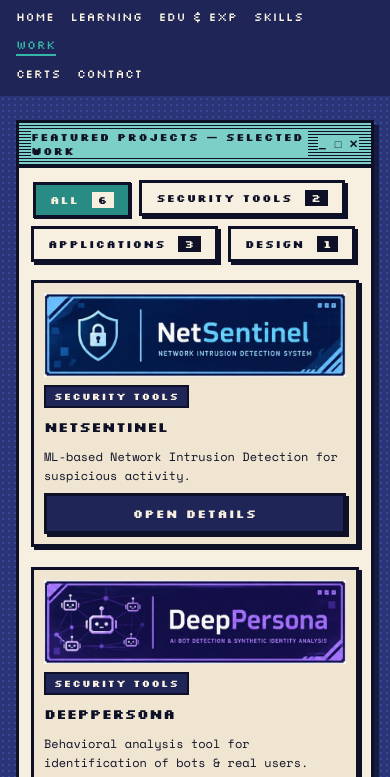
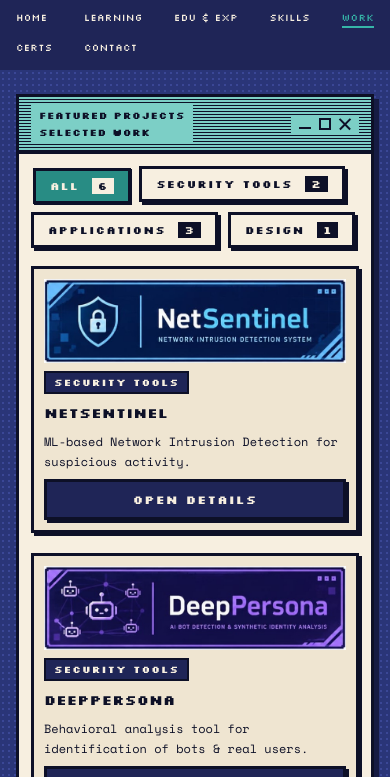
Before and after one commit to dhavalpalan/my-portfolio, a plain HTML site: page index.html in a window 390 px wide. Both pictures are taken after a click on the link "WORK". Shown: the part 42-819 px from the top of the page. Drawn offline with nearby package versions, Linux system fonts and the light colour scheme.

Commit message:
Made Responsive design for mobile devices

```diff
--- a/index.html
+++ b/index.html
@@ -248,6 +248,32 @@ footer{margin-top:auto}
 .dis input{width:auto;flex:1 1 150px}
 }
 
+@media(max-width:900px){
+/* title bars: heading on the left, count/icons on the right, same row */
+.tb{display:flex;align-items:center;justify-content:space-between;flex-wrap:nowrap;gap:10px;overflow:visible;font-size:10px;letter-spacing:.5px;line-height:1.7}
+.tb span{display:block;padding:3px 8px}
+.tb span:first-child{flex:0 1 auto;min-width:0}
+.tb span+span{flex:none;float:none;margin-left:auto;font-size:9px;letter-spacing:.3px}
+/* nav: Home Learning Edu&Exp Skills Work / Certs Contact */
+nav ul{display:grid;grid-template-columns:repeat(5,auto);justify-content:space-between;gap:8px 0;overflow:visible}
+nav li:nth-child(5){margin:0}
+nav li a{font-size:10px;letter-spacing:.3px}
+}
+
+.tb i{font-style:normal}
+.mbr{display:none}
+.tb .wc{display:flex;align-items:center;gap:8px}
+.wc i{position:relative;width:12px;height:12px}
+.wc i:nth-child(1)::before{content:"";position:absolute;left:0;right:0;bottom:1px;height:2px;background:var(--ink)}
+.wc i:nth-child(2){border:2px solid var(--ink)}
+.wc i:nth-child(3)::before,.wc i:nth-child(3)::after{content:"";position:absolute;left:50%;top:50%;width:15px;height:1.5px;background:var(--ink);translate:-50% -50%;rotate:45deg}
+.wc i:nth-child(3)::after{rotate:-45deg}
+@media(max-width:900px){
+.mbr{display:inline}
+.dsh{display:none}
+.tb span:first-child{overflow-wrap:anywhere}
+}
+
 </style></head><body>
 <nav><div class="wrap"><a class="brand" href="#home"><i>&gt;_</i>Dhaval Palan</a>
 <ul><li><a href="#home">Home</a></li><li><a href="#learning">Learning</a></li><li><a href="#edu">Edu &amp; Exp</a></li><li><a href="#skills">Skills</a></li><li><a href="#work">Work</a></li><li><a href="#certs">Certs</a></li><li><a href="#contact">Contact</a></li></ul>
@@ -273,12 +299,12 @@ footer{margin-top:auto}
 <div class="win"><div class="tb"><span>Web Dev</span></div><div class="body"><span class="ico p">WEB</span><p>HTML, CSS, Bootstrap, WordPress and the Skill+ learning platform.</p></div></div>
 <div class="win"><div class="tb t">Focus.sys</div><div class="body"><span class="ico y">DEF</span><p>Applying ethical hacking, network defense, and problem-solving to build secure, practical systems.</p></div></div></div>
 <div class="stats"><div><b>6</b>Projects</div><div><b>7</b>Certificates</div><div><b>4</b>Training &amp; Simulations</div><div><b>2027</b>M.Sc. Batch</div></div>
-<div class="win" style="margin-top:20px"><div class="tb t"><span>Currently_Exploring.txt</span><span>[in progress]</span></div><div class="body"><span class="chip">Network traffic analysis</span><span class="chip">Wireshark</span><span class="chip">Burp Suite</span><span class="chip">Identity &amp; Access Management</span><span class="chip">OSINT</span><span class="chip">TryHackMe</span><span class="chip">Hack The Box</span></div></div>
+<div class="win" style="margin-top:20px"><div class="tb t"><span>Currently-<wbr>Exploring.txt</span><span>[in progress]</span></div><div class="body"><span class="chip">Network traffic analysis</span><span class="chip">Wireshark</span><span class="chip">Burp Suite</span><span class="chip">Identity &amp; Access Management</span><span class="chip">OSINT</span><span class="chip">TryHackMe</span><span class="chip">Hack The Box</span></div></div>
 </div></section>
 
 <section class="pg" id="edu"><div class="wrap"><div class="g g2">
-<div class="win"><div class="tb t"><span>Education.log</span><span>[■]</span></div><div class="body tl"><div><b>Parul University — M.Sc. IT</b><small>2025–2027, Cybersecurity &amp; Forensics specialization</small></div><div><b>Sanskar Institute — BCA</b><small>2022–2025, Information Technology</small></div><div><b>Class 12 &amp; Class 10</b><small>2019–2022</small></div></div></div>
-<div class="win"><div class="tb o"><span>Experience.exe</span><span>[■]</span></div><div class="body"><b>Flutter Developer Intern at WRTeam</b><br><span class="d">June 2024 – July 2025</span><p>Cross-platform apps, UI components, API integration, state management, debugging, and Git collaboration.</p></div></div></div>
+<div class="win"><div class="tb t"><span>Education.log</span><span>[3 entries]</span></div><div class="body tl"><div><b>Parul University — M.Sc. IT</b><small>2025–2027, Cybersecurity &amp; Forensics specialization</small></div><div><b>Sanskar Institute — BCA</b><small>2022–2025, Information Technology</small></div><div><b>Class 12 &amp; Class 10</b><small>2019–2022</small></div></div></div>
+<div class="win"><div class="tb o"><span>Experience.exe</span><span>[1 entry]</span></div><div class="body"><b>Flutter Developer Intern at WRTeam</b><br><span class="d">June 2024 – July 2025</span><p>Cross-platform apps, UI components, API integration, state management, debugging, and Git collaboration.</p></div></div></div>
 <div class="win" style="margin-top:20px"><div class="tb"><span>Training_Log.csv</span><span>[4 entries]</span></div><div class="body g g4">
 <a class="tr" href="#certs"><small>Feb 2024</small><b>IIT Bombay</b>Cybersecurity Workshop</a>
 <a class="tr" href="#certs"><small>Jul 2025</small><b>TCS</b>Cybersecurity Analyst Simulation</a>
@@ -298,7 +324,7 @@ footer{margin-top:auto}
 <a class="tr" href="https://github.com/dhavalpalan" target="_blank" rel="noopener"><small>Code</small><b>GitHub</b>Projects and source</a></div></div>
 </div></section>
 
-<section class="pg" id="work"><div class="wrap"><div class="win"><div class="tb"><span>Featured Projects — Selected Work</span><span>_ □ ✕</span></div><div class="body"><div class="flt" id="flt"></div><div class="g g3" id="cards"></div></div></div>
+<section class="pg" id="work"><div class="wrap"><div class="win"><div class="tb"><span>Featured Projects<i class="dsh"> — </i><br class="mbr">Selected Work</span><span class="wc"><i></i><i></i><i></i></span></div><div class="body"><div class="flt" id="flt"></div><div class="g g3" id="cards"></div></div></div>
 <aside class="win links"><div class="tb" style="background:var(--dteal)">Cool Links</div><div class="body"><a class="btn" href="https://www.linkedin.com/in/dhaval-palan/" target="_blank" rel="noopener">★ LinkedIn</a><a class="btn" href="https://github.com/dhavalpalan" target="_blank" rel="noopener">★ GitHub</a><a class="btn" href="https://tryhackme.com/p/dhavalpalan68" target="_blank" rel="noopener">★ TryHackMe</a><a class="btn o" href="#" data-copy>✉ Copy Email</a></div></aside></div></section>
 
 <section class="pg" id="proj"><div class="wrap"><a class="btn" href="#work" style="margin-bottom:18px">← Back to Work</a><div class="win"><div class="tb" id="pt"></div><div class="body" id="pb"></div></div></div></section>
@@ -337,7 +363,7 @@ const pages=[...document.querySelectorAll('.pg')],links=document.querySelectorAl
 function render(){let h=location.hash.slice(1)||'home',id=h,pr=null;
 if(h.startsWith('project/')){pr=P.find(p=>p.id==h.slice(8));id=pr?'proj':'work'}
 if(!document.getElementById(id))id='home';
-if(pr){document.getElementById('pt').innerHTML=`<span>${pr.c} — ${pr.n}</span><span>_ □ ✕</span>`;
+if(pr){document.getElementById('pt').innerHTML=`<span>${pr.c} — ${pr.n}</span><span class="wc"><i></i><i></i><i></i></span>`;
 document.getElementById('pb').innerHTML=`<div class="ph"><div class="pi"><img src="images/icons/${pr.id}.png" data-i="0" alt="${pr.n} icon" onerror="icoErr(this,'${pr.id}','${pr.n.slice(0,2).toUpperCase()}')"></div><div><span class="tag ${pr.k}">${pr.t}</span><h2>${pr.n}</h2><p>${pr.d}</p></div><a class="btn ${pr.k=='d'?'o':''}" href="${pr.url}" target="_blank" rel="noopener" style="margin-left:auto">${pr.cta}</a></div><div class="k">Screenshots</div>${pr.shots.length?`<div class="sw"><button class="ar l" aria-label="Previous screenshot">◀</button><div class="shots">${pr.shots.map(s=>`<img src="${s}" alt="${pr.n} screenshot" onerror="this.remove()">`).join('')}</div><button class="ar r" aria-label="Next screenshot">▶</button></div>`:'<div class="empty">Screenshots coming soon.</div>'}`;
 const sh=document.querySelector('#pb .shots');
 if(sh){const L=document.querySelector('#pb .ar.l'),R=document.querySelector('#pb .ar.r');
```
